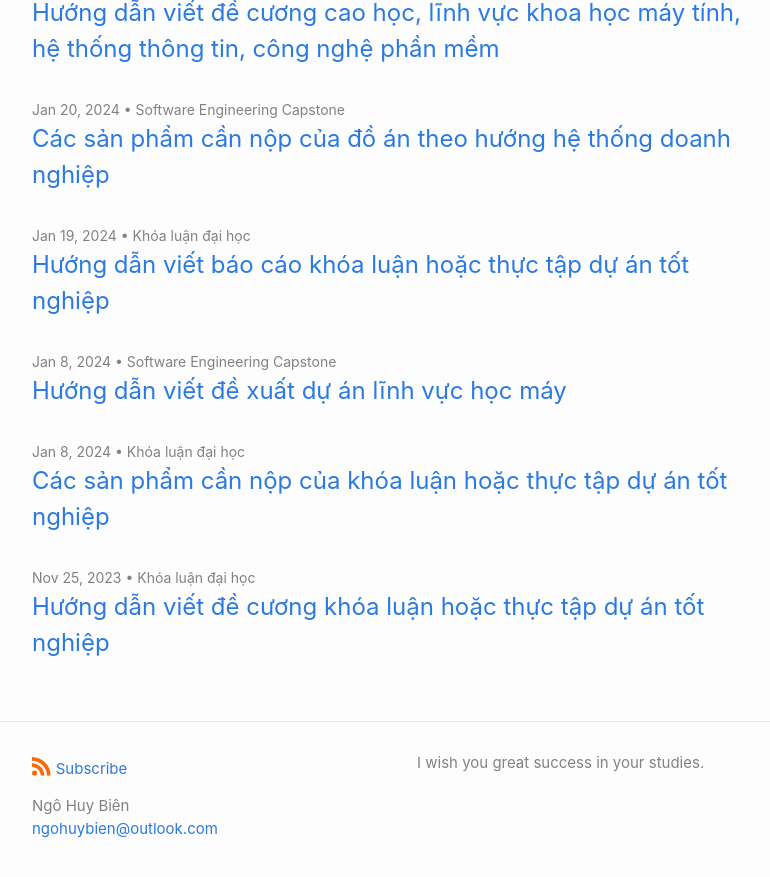
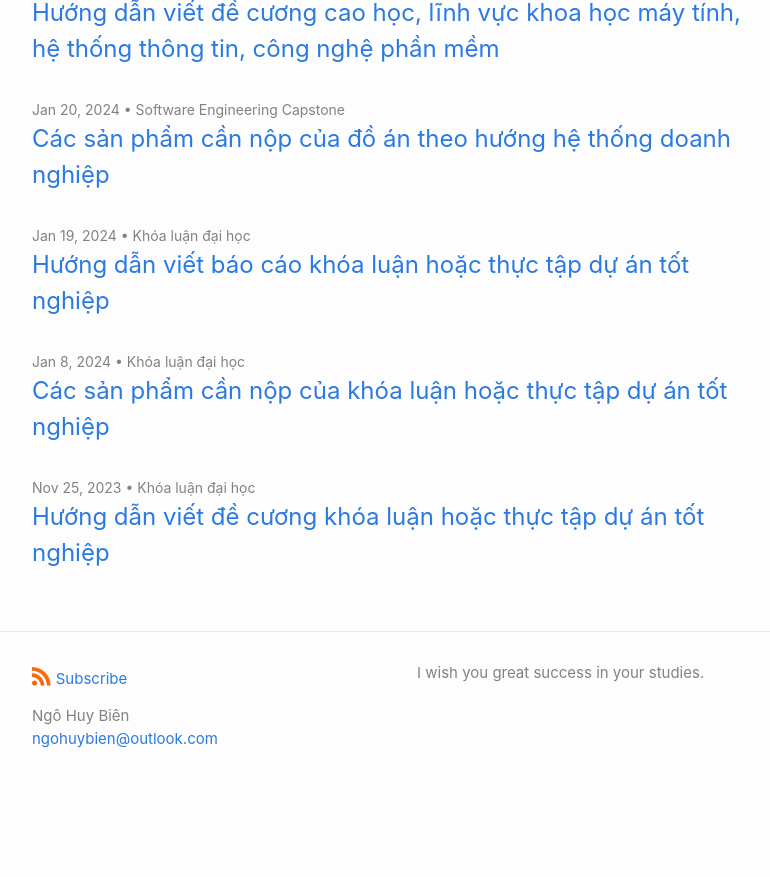
Before and after one commit to ngohuybien/ngohuybien.github.io, a Jekyll site: the page built from index.md, in a window 1280 px wide and 900 px high, scrolled down 1399 px. Shown: the top 877 px of the window, without its empty margins (238-1008 px from the left). Built offline with Jekyll 4.4.1, drawn with Linux system fonts in a browser that asks for light colours; after the commit the page ends 2209 px from its top, so only the background shows below that; some of the changed lines change nothing that is shown.

Commit message:
Update 2024-01-08-machine-learning-project-proposal.md

```diff
--- a/_posts/2024-01-08-machine-learning-project-proposal.md
+++ b/_posts/2024-01-08-machine-learning-project-proposal.md
@@ -1,57 +1,14 @@
 ---
 layout: post
-title: "Hướng dẫn viết đề xuất dự án lĩnh vực học máy"
+title: "02. Project Idea"
 categories: [Software Engineering Capstone]
 author:
 - Ngô Huy Biên
-meta: "Machine Learning Project Proposal"
+meta: "Project Idea"
+published: false
 ---
 _Tài liệu hướng dẫn viết đề xuất dự án lĩnh vực học máy cho môn học Software Engineering Capstone._
 
-## 1. Thông tin chung
-* Mỗi nhóm tự chọn một ý tưởng cho đồ án môn học, tập trung vào lĩnh vực hệ thống doanh nghiệp, dựa theo lựa chọn của nhóm và các gợi ý của giảng viên ở buổi học đầu tiên.
-* Đồ án sẽ được thực hiện trong **10 tuần** đối với hệ CLC, trong **14 tuần** đối với hệ CQ, thời gian làm đồ án của mỗi thành viên là 8 giờ / tuần.
-* Các nhóm **chuẩn bị Slides** cho đề xuất dự án của nhóm, in ra để giảng viên góp ý vào đầu buổi học thứ hai.
-* Khi làm đề xuất nếu có chỗ nào không rõ **sinh viên tự đặt các giả định** để hoàn thiện, những chỗ nào không biết làm sinh viên có thể **bỏ qua**.
-* Chỉ những đề xuất nào được giảng viên chấp nhận mới được chọn làm **đồ án môn học chính thức** của nhóm. Những nhóm có đề xuất không được chấp nhận sẽ lựa chọn 1 đề tài có sẵn trong danh sách các đề tài giảng viên đưa ra.
-* Mỗi nhóm cần tập trung nguồn lực chuẩn bị thật tốt cho đề xuất và chỉ chuẩn bị một đề xuất duy nhất.
-
-## 2. Ý tưởng cho đề tài
-Một số tham khảo để lên ý tưởng:
-* Ứng dụng web (có thể kết hợp với di động): áp dụng học máy, khai thác dữ liệu trong các lĩnh vực đặc thù như kinh doanh, giao thông, giáo dục, truyền thông, y học, ~~ngân hàng~~.
-* Xử lý hình ảnh, ngôn ngữ: nhận dạng hình ảnh, tiếng nói trong các lĩnh vực đặc thù như y học, giao thông, giáo dục, truyền thông; dịch thuật bằng máy học, thống kê; xử lý ảnh phục vụ giải trí.
-* Ý tưởng sáng tạo của cá nhân.
-
-## 3. Nội dung Slides
-
-### 3.1. Hiện trạng
-* Slides cần thể hiện **MỘT hệ thống tương tự** có sẵn, tổng hợp, phân tích, đánh giá các tính năng của các hệ thống đó dựa trên các định hướng sau:
-  * Hệ thống trên giải quyết vấn đề gì trong đời sống thực. Các vấn đề cần được thể hiện bằng những điều không thể thực hiện được hoặc đang thực hiện một cách khó khăn, tốn kém làm ảnh hưởng đến thời gian và chi phí của con người hoặc tổ chức. Các vấn đề cũng có thể được thể hiện bằng những gì gây nên sự đau đớn, sợ hãi, mệt mỏi của con người.
-  * Điều gì các ứng dụng đang có làm mình không thích.
-  * Điều gì mình cần mà các ứng dụng đang có không hỗ trợ.
-  * Điều gì làm mình cảm thấy thoải mái, vui thích trong tâm hồn.
-* Slides cần có **danh sách các tính năng** của hệ thống tương tự có sẵn.
-* Slides nên có danh sách **các hạn chế** của hệ thống tương tự có sẵn.
-
-### 3.2. Động cơ
-Slides cần thể hiện được động cơ xây dựng hệ thống. Các lý do thường ở các dạng sau.
-* Chi phí sử dụng hệ thống có sẵn quá cao.
-* Việc bảo mật dữ liệu và đảm bảo tính riêng tư của hệ thống có sẵn chưa phù hợp với yêu cầu đặc thù.
-* Các hạn chế của hệ thống có sẵn ảnh hưởng đến chi phí, thời gian thực hiện công việc và trải nghiệm người dùng.
-* Hệ thống chưa được địa phương hóa cho người Việt, hoặc chất lượng dành cho người Việt chưa phù hợp với mong muốn.
-* Lý do xây dựng lại hệ thống là nhằm **mục đích học tập**.
-* Các động cơ sinh viên tự phát hiện và đề xuất (nếu có).
-
-### 3.3. Các mục tiêu
-* Slides cần thể hiện các mục tiêu dưới dạng các giải pháp cho vấn đề.
-* Các mục tiêu có thể được thể hiện bằng nhiều mức.
-* Ở **mức độ đầu tiên** các mục tiêu thường được thể hiện bằng cách **diễn đạt ngược lại** vấn đề gặp phải.
-* Slides cần thể hiện ít nhất **MỘT luồng quy trình nghiệp vụ** nhằm đạt được **MỘT mục tiêu** đề ra.
-* Dựa vào luồng quy trình, Slides cần **liệt kê các tính năng dự kiến** sẽ được thực hiện. Mỗi tính năng đề xuất luôn cần trả lời được các câu hỏi:
-  * Tính năng này dành cho bước nào trong luồng quy trình?
-  * Quy trình này nhằm đạt được mục tiêu nào?
-  * Mục tiêu này nhằm giải quyết vấn đề gì?
-  * Làm sao để biết vấn đề có được giải quyết hay không?
 
 ### 3.4. Cách tiếp cận dự kiến
 Slides cần thể hiện cách tiếp cận dự kiến thông qua các sản phẩm sau:
```
